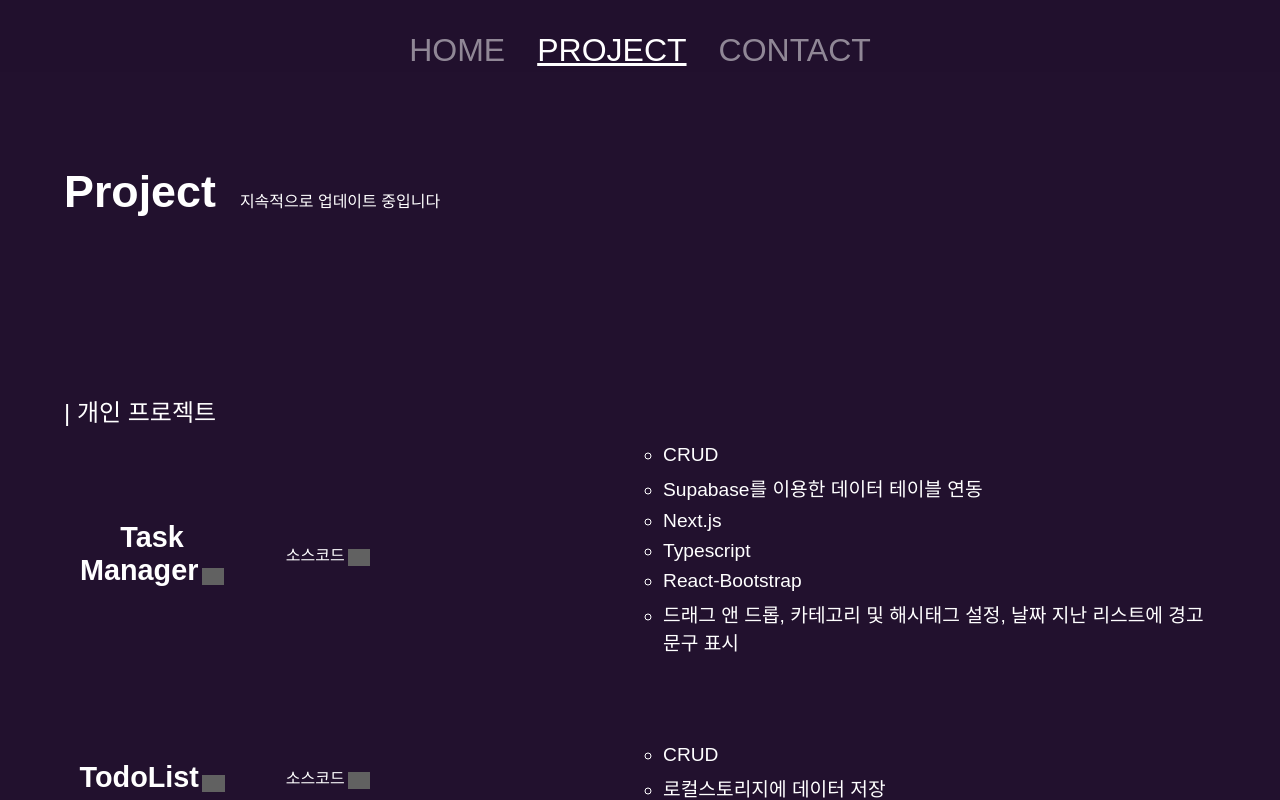
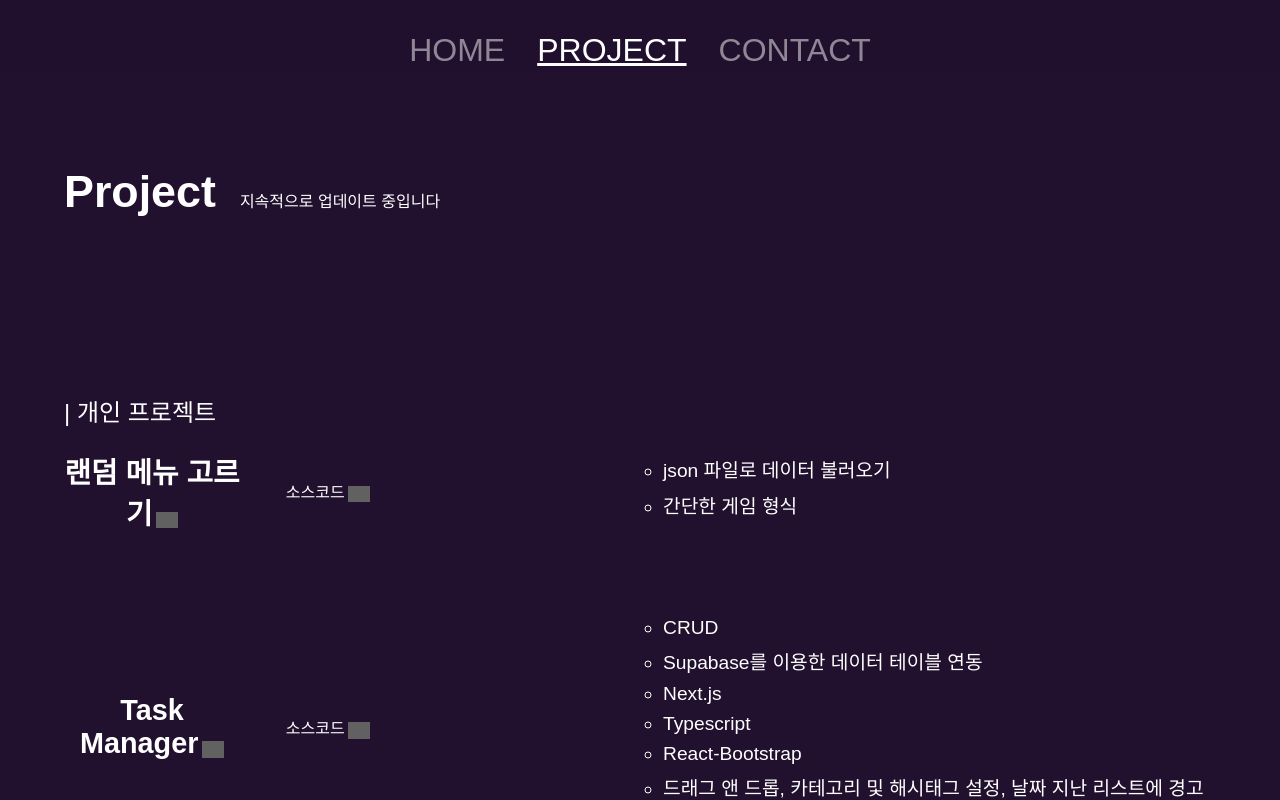
Before and after one commit to bomvomsss/bomvomsss.github.io, a React (Vite) app in the folder mypage/: page /project in a window 1280 px wide. Shown: the top 800 px of the page. Built offline with nearby package versions, Linux system fonts and the light colour scheme; grey boxes are pictures that could not be loaded; a web font is replaced by a local one.

Commit message:
project 추가

```diff
--- a/mypage/src/pages/Project.jsx
+++ b/mypage/src/pages/Project.jsx
@@ -34,6 +34,14 @@ function Project() {
         <span className='subtit'>지속적으로 업데이트 중입니다</span>
         <strong className='miniTit'>| 개인 프로젝트</strong>
         <PersonalProject
+          title='랜덤 메뉴 고르기'
+          link='https://bomvomsss.github.io/random-menu/'
+          code='https://github.com/bomvomsss/random-menu'
+          features={[
+            "json 파일로 데이터 불러오기",
+            "간단한 게임 형식"
+          ]}/>
+        <PersonalProject
           title='Task Manager'
           link='http://nunukiki.dothome.co.kr'
           code='https://github.com/bomvomsss/task-manager'
@@ -45,7 +53,6 @@ function Project() {
             "React-Bootstrap",
             "드래그 앤 드롭, 카테고리 및 해시태그 설정, 날짜 지난 리스트에 경고문구 표시",
           ]}
-
         />
         <PersonalProject
           title='TodoList'
```
